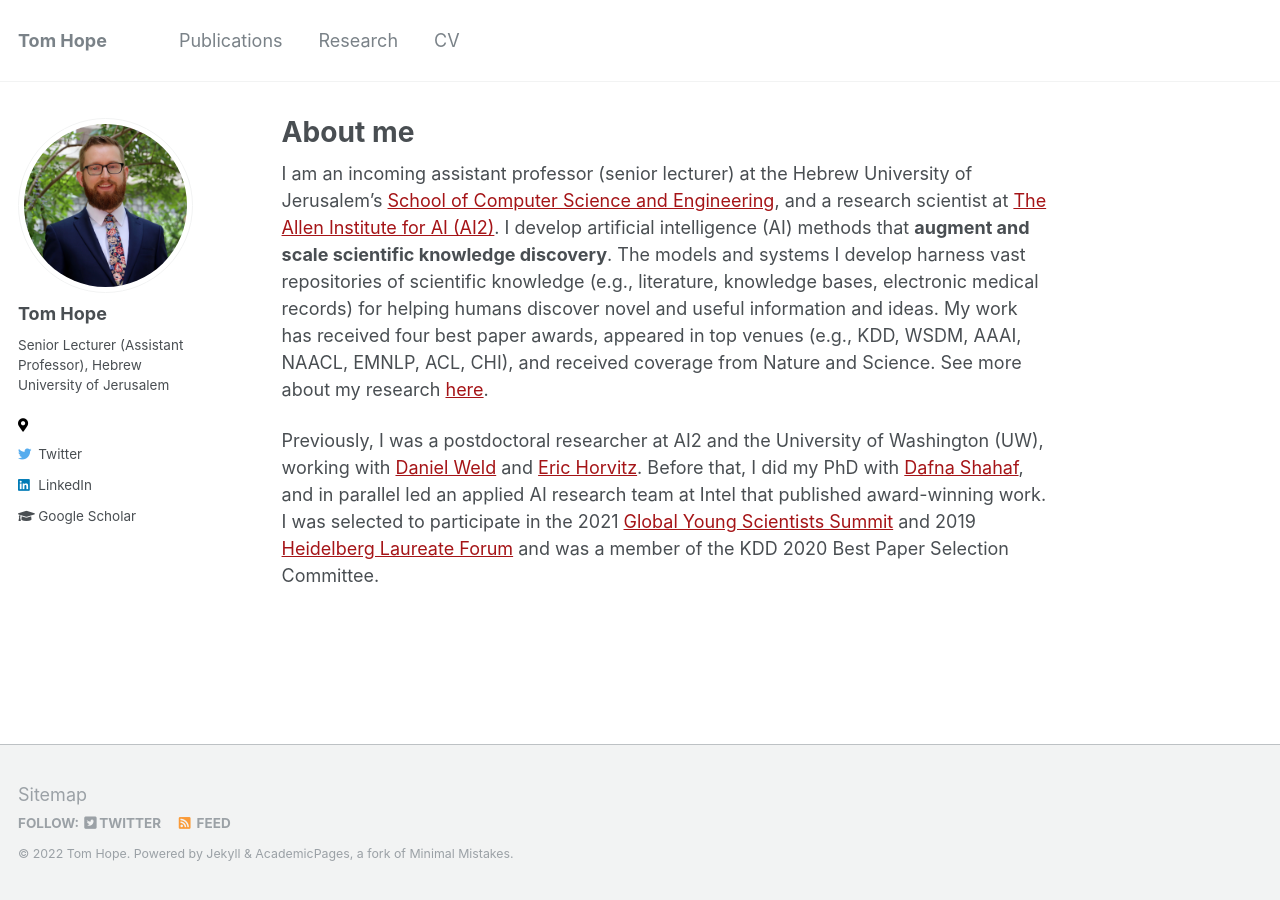
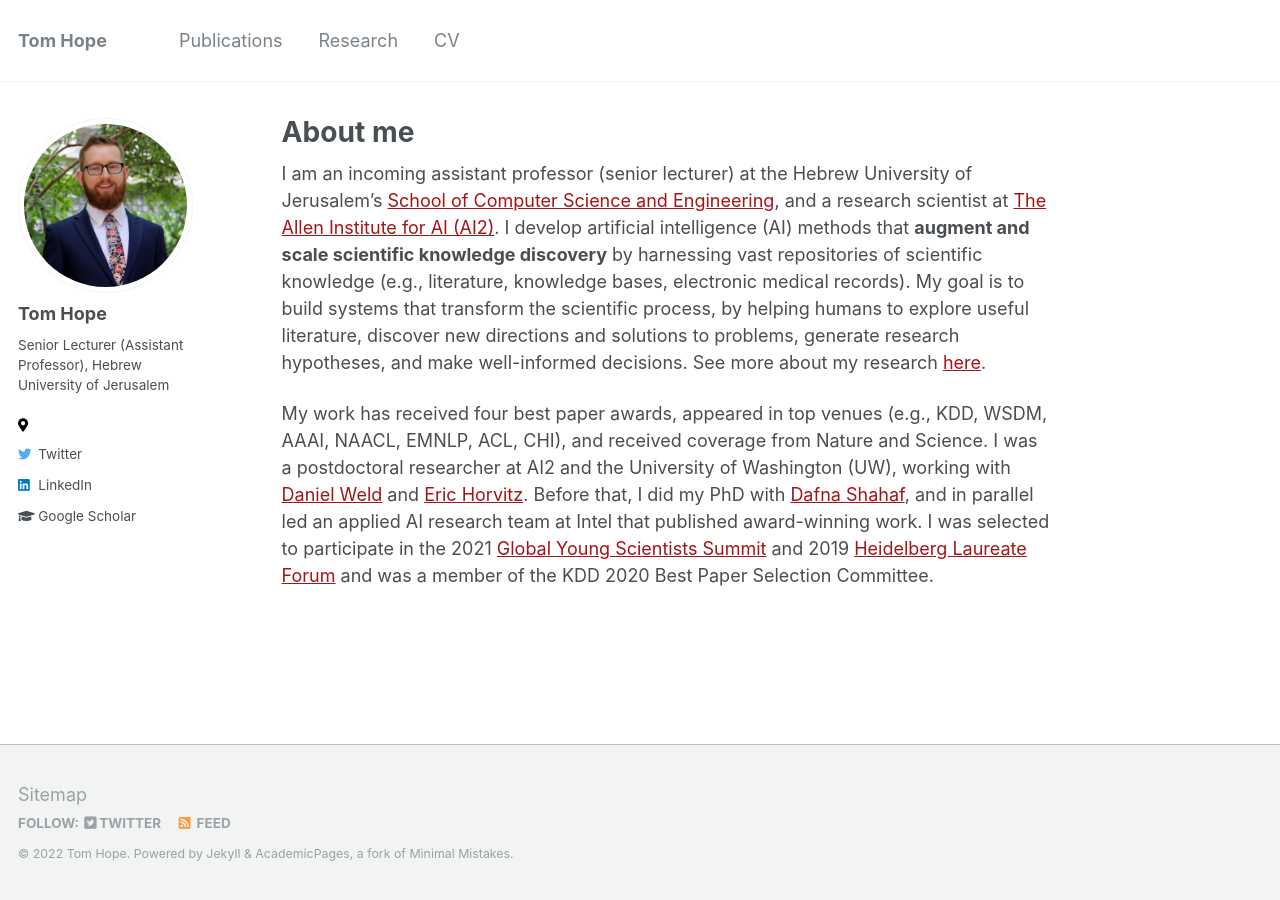
Before and after one commit to tomhoper/tomhoper.github.io, a Jekyll site: the page built from _pages/about.md, in a window 1280 px wide. Built offline with Jekyll 4.4.1, drawn with Linux system fonts in a browser that asks for light colours.

Commit message:
Update about.md

```diff
--- a/_pages/about.md
+++ b/_pages/about.md
@@ -8,6 +8,6 @@ redirect_from:
   - /about.html
 ---
 
-I am an incoming assistant professor (senior lecturer) at the Hebrew University of Jerusalem's [School of Computer Science and Engineering](https://www.cs.huji.ac.il/), and a research scientist at [The Allen Institute for AI (AI2)](https://allenai.org/). I develop artificial intelligence (AI) methods that **augment and scale scientific knowledge discovery**. The models and systems I develop harness vast repositories of scientific knowledge (e.g., literature, knowledge bases, electronic medical records) for helping humans discover novel and useful information and ideas. My work has received four best paper awards, appeared in top venues (e.g., KDD, WSDM, AAAI, NAACL, EMNLP, ACL, CHI), and received coverage from Nature and Science. See more about my research [here](research).
+I am an incoming assistant professor (senior lecturer) at the Hebrew University of Jerusalem's [School of Computer Science and Engineering](https://www.cs.huji.ac.il/), and a research scientist at [The Allen Institute for AI (AI2)](https://allenai.org/). I develop artificial intelligence (AI) methods that **augment and scale scientific knowledge discovery** by harnessing vast repositories of scientific knowledge (e.g., literature, knowledge bases, electronic medical records). My goal is to build systems that transform the scientific process, by helping humans to explore useful literature, discover new directions and solutions to problems, generate research hypotheses, and make well-informed decisions. See more about my research [here](research).
 
-Previously, I was a postdoctoral researcher at AI2 and the University of Washington (UW), working with [Daniel Weld](https://www.cs.washington.edu/people/faculty/weld) and [Eric Horvitz](https://www.microsoft.com/en-us/research/people/horvitz/). Before that, I did my PhD with [Dafna Shahaf](http://www.hyadatalab.com/), and in parallel led an applied AI research team at Intel that published award-winning work. I was selected to participate in the 2021 [Global Young Scientists Summit](https://www.nrf.gov.sg/gyss/home) and 2019 [Heidelberg Laureate Forum](https://www.heidelberg-laureate-forum.org/about-us.html) and was a member of the KDD 2020 Best Paper Selection Committee.
+My work has received four best paper awards, appeared in top venues (e.g., KDD, WSDM, AAAI, NAACL, EMNLP, ACL, CHI), and received coverage from Nature and Science.  I was a postdoctoral researcher at AI2 and the University of Washington (UW), working with [Daniel Weld](https://www.cs.washington.edu/people/faculty/weld) and [Eric Horvitz](https://www.microsoft.com/en-us/research/people/horvitz/). Before that, I did my PhD with [Dafna Shahaf](http://www.hyadatalab.com/), and in parallel led an applied AI research team at Intel that published award-winning work. I was selected to participate in the 2021 [Global Young Scientists Summit](https://www.nrf.gov.sg/gyss/home) and 2019 [Heidelberg Laureate Forum](https://www.heidelberg-laureate-forum.org/about-us.html) and was a member of the KDD 2020 Best Paper Selection Committee.
```
